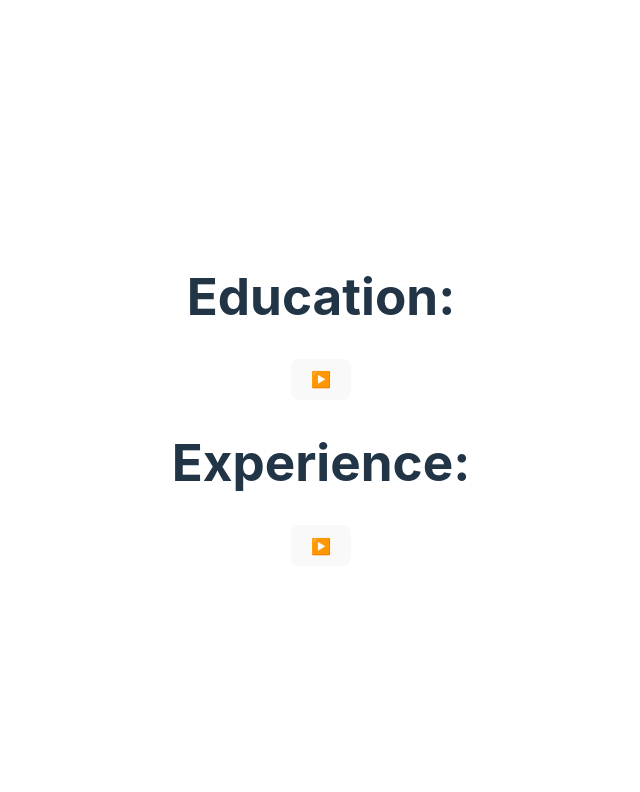
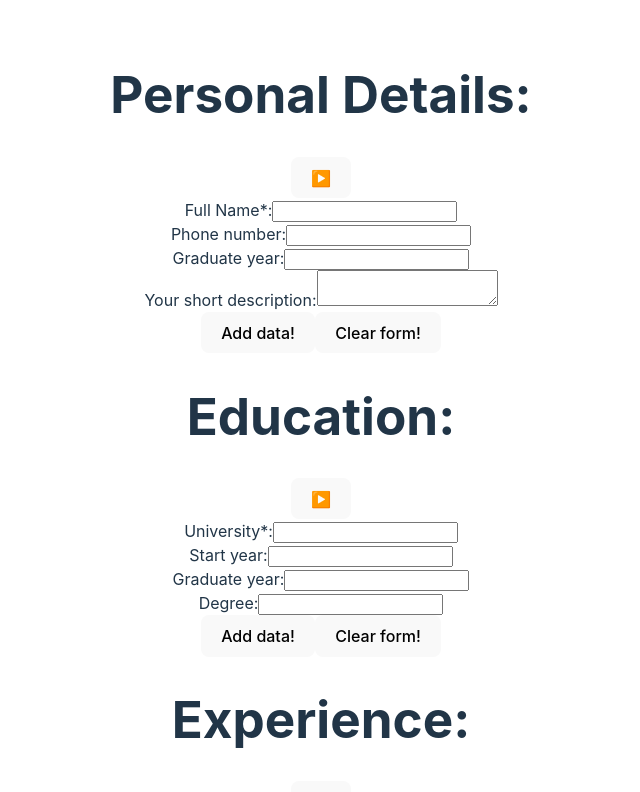
Before and after one commit to B1aho/cv-builder, a React (Vite) app: page / in a window 1280 px wide. Shown: the top 792 px of the page, without its empty margins (319-959 px from the left). Built offline with nearby package versions, Linux system fonts and the light colour scheme.

Commit message:
Add personal detail and complete forms for cv

```diff
--- a/src/App.jsx
+++ b/src/App.jsx
@@ -2,17 +2,15 @@ import './App.css';
 import { CollapsibleItem } from './components/CollapsibleItem';
 import { EducationForm } from './components/EducationForm';
 import { ExperienceForm } from './components/ExperienceForm';
+import { PersonalForm } from './components/PersonalForm';
 
 function App() {
 
   return (
     <>
-      <CollapsibleItem title="Education:">
-        <EducationForm/>
-      </CollapsibleItem>
-      <CollapsibleItem title="Experience:">
-        <ExperienceForm />
-      </CollapsibleItem>
+      <CollapsibleItem title="Personal Details:" Form={PersonalForm} />
+      <CollapsibleItem title="Education:" isMultiple={true} Form={EducationForm} />
+      <CollapsibleItem title="Experience:" isMultiple={true} Form={ExperienceForm} />
     </>
   )
 }
--- a/src/components/CollapsibleItem.jsx
+++ b/src/components/CollapsibleItem.jsx
@@ -1,20 +1,50 @@
 import { useState } from "react";
 
-export function CollapsibleItem({title, children, isMultiple = false, onAddFormClick = null}) {
+export function CollapsibleItem({title, Form, isMultiple = false}) {
   const [isCollapse, setCollapse] = useState(false);
+  const [forms, setForms] = useState([{id: crypto.randomUUID(), completed: false}]);
 
   const toggleCollapse = () => {
     const newValue = isCollapse ? false : true;
     setCollapse(newValue);
+  };
+
+  const removeForm = (id) => {
+    const newForms = forms.filter(form => form.id !== id);
+    setForms(newForms);
   }
+
+  const onAddFormClick = () => {
+    const newForms = [...forms];
+    newForms.push({id: crypto.randomUUID(), completed: false});
+    setForms(newForms);
+  };
+
+  const everyOtherIsDone = () => {
+    if (forms.length === 0)
+      return true;
+    return forms.every((form) => form.completed === true);
+  }
+
+  const onComplete = (id, newValue) => {
+    const newForms = [...forms];
+    newForms.forEach(form => form.id === id ? form.completed = newValue : null);
+    setForms(newForms);
+  };
+
   return (
     <div>
       <header onClick={toggleCollapse} style={{ cursor: 'pointer' }}>
         <h1>{title}</h1>
         <button>▶️</button>
       </header>
-      {isCollapse ? <div>{children}</div> : null}
-      {isMultiple && <button onClick={onAddFormClick}>+ Add new item</button>}
+      <div style={{display: isCollapse ? 'none': 'block'}}>
+        {forms.map(form => {
+          return <Form removeForm={removeForm} key={form.id} id={form.id} onComplete={onComplete} isComplete={form.completed} />;
+        })}
+        {isMultiple && everyOtherIsDone() && <button onClick={onAddFormClick}>+ Add new item</button>}
+      </div>
+
     </div>
   );
 }
--- a/src/components/EducationForm.jsx
+++ b/src/components/EducationForm.jsx
@@ -1,6 +1,6 @@
 import { FormBase } from "./FormBase";
 
-export function EducationForm() {
+export function EducationForm({id, onComplete, isComplete, removeForm}) {
   const controls = [
     {
       id: "university",
@@ -21,5 +21,5 @@ export function EducationForm() {
     },
   ];
 
-  return <FormBase controls={controls} requiredId="university" id={crypto.randomUUID()}/>
+  return <FormBase onComplete={onComplete} removeForm={removeForm} isComplete={isComplete} controls={controls} requiredId="university" id={id}/>
 }
--- a/src/components/ExperienceForm.jsx
+++ b/src/components/ExperienceForm.jsx
@@ -1,6 +1,6 @@
 import { FormBase } from "./FormBase";
 
-export function ExperienceForm() {
+export function ExperienceForm({id, onComplete, isComplete, removeForm}) {
   const controls = [
     {
       id: "company",
@@ -26,5 +26,5 @@ export function ExperienceForm() {
     }
   ];
 
-  return <FormBase controls={controls} requiredId="company" id={crypto.randomUUID()}/>
+  return <FormBase onComplete={onComplete} removeForm={removeForm} isComplete={isComplete} controls={controls} requiredId="company" id={id}/>
 }
--- a/src/components/FormBase.jsx
+++ b/src/components/FormBase.jsx
@@ -3,8 +3,7 @@ import { FormField } from "./FormField"
 import { ControlBtns } from "./FormControlBtns";
 import { FormCardView } from "./FormCardView";
 
-export function FormBase({id, controls, requiredId}) {
-  const [isDone, setIsDone] = useState(false);
+export function FormBase({id, isComplete, removeForm, onComplete, controls, requiredId}) {
   const [formData, setFormData] = useState(controls.reduce((acc, curr) => {
     acc[curr.id] = '';
     return acc;
@@ -30,14 +29,17 @@ export function FormBase({id, controls, requiredId}) {
     e.preventDefault();
     const form = e.target.form
     if (form.checkValidity())
-      setIsDone(true);
+      onComplete(id, true);
     else
       form.reportValidity();
   }
 
-  if (isDone)
+  if (isComplete)
     return (
-      <FormCardView title={formData[requiredId]} onEditClick={() => setIsDone(false)}/>
+      <FormCardView
+        title={formData[requiredId]}
+        onRemoveClick={removeForm ? () => removeForm(id) : false}
+        onEditClick={() => onComplete(id, false)}/>
     );
 
   return (
@@ -50,6 +52,7 @@ export function FormBase({id, controls, requiredId}) {
           id={controlInfo.id}
           label={controlInfo.label}
           required = {controlInfo.required ? true : false}
+          type={controlInfo.type}
         />
       })}
       <ControlBtns formId={id} onReset={clearFormData} onSubmit={handleSubmit}/>
--- a/src/components/FormCardView.jsx
+++ b/src/components/FormCardView.jsx
@@ -1,10 +1,10 @@
-export function FormCardView({title, onEditClick}) {
+export function FormCardView({title, onEditClick, onRemoveClick}) {
   return (
     // Сокращенная форма карточки
     <div className="form-card">
       <h3>{title}...</h3>
       <div className="form-card-controlls">
-        <button>X</button>
+        {onRemoveClick && <button onClick={onRemoveClick}>X</button>}
         <button onClick={onEditClick}>Edit</button>
       </div>
     </div>
--- /dev/null
+++ b/src/components/PersonalForm.jsx
@@ -0,0 +1,28 @@
+import { FormBase } from "./FormBase";
+
+export function PersonalForm({id, onComplete, isComplete}) {
+  const controls = [
+    {
+      id: "fullname",
+      label: "Full Name*:",
+      required: true,
+    },
+    {
+      id: "phone",
+      label: "Phone number:",
+      required: true,
+    },
+    {
+      id: "email",
+      label: "Graduate year:",
+      type: "email",
+    },
+    {
+      id: "short-decription",
+      label: "Your short description:",
+      type: "textarea",
+    },
+  ];
+
+  return <FormBase onComplete={onComplete} isComplete={isComplete} controls={controls} requiredId="fullname" id={id}/>
+}
```
Also changed, not shown: src/components/ExperiencForm.jsx (deleted).
